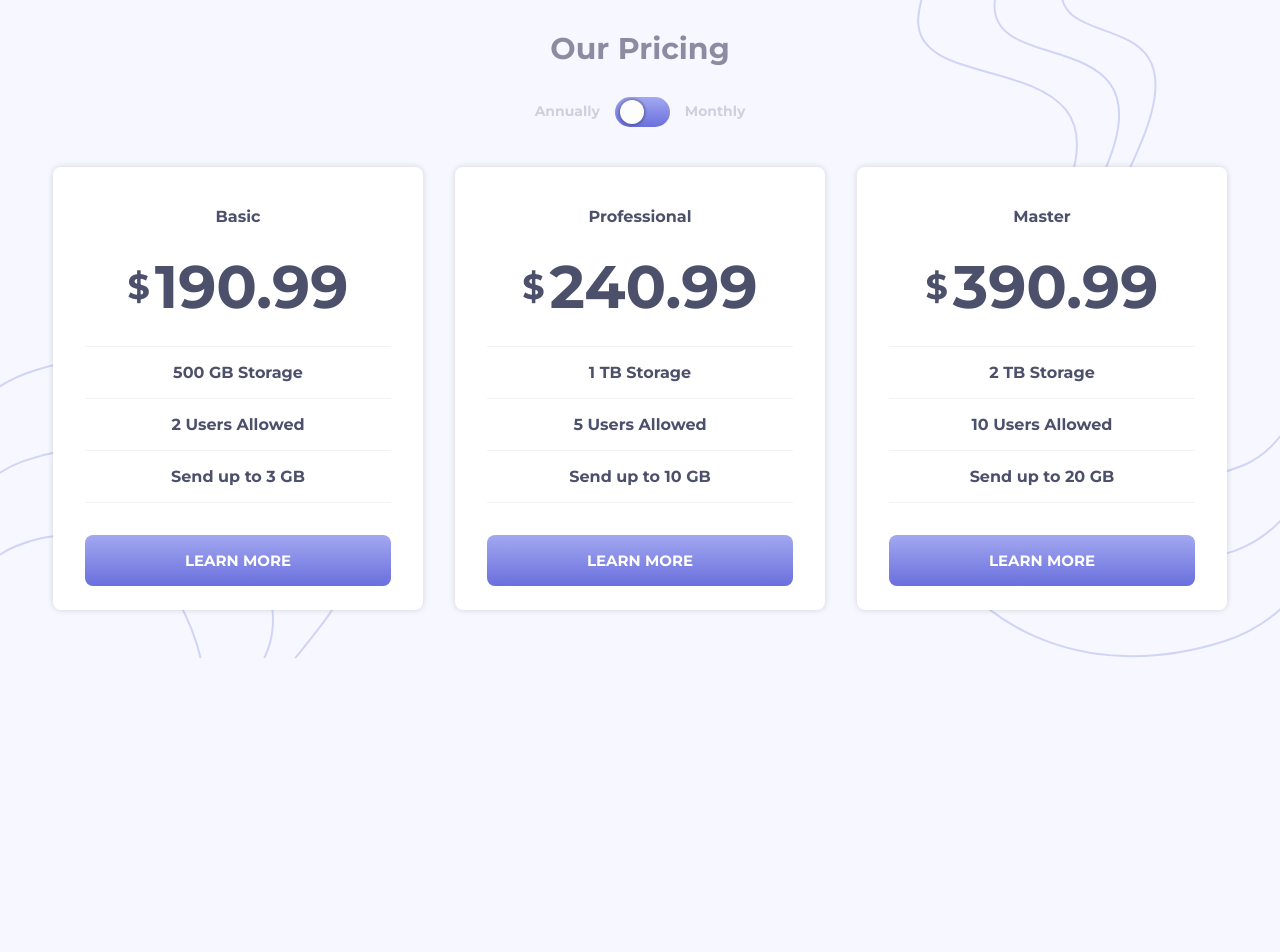
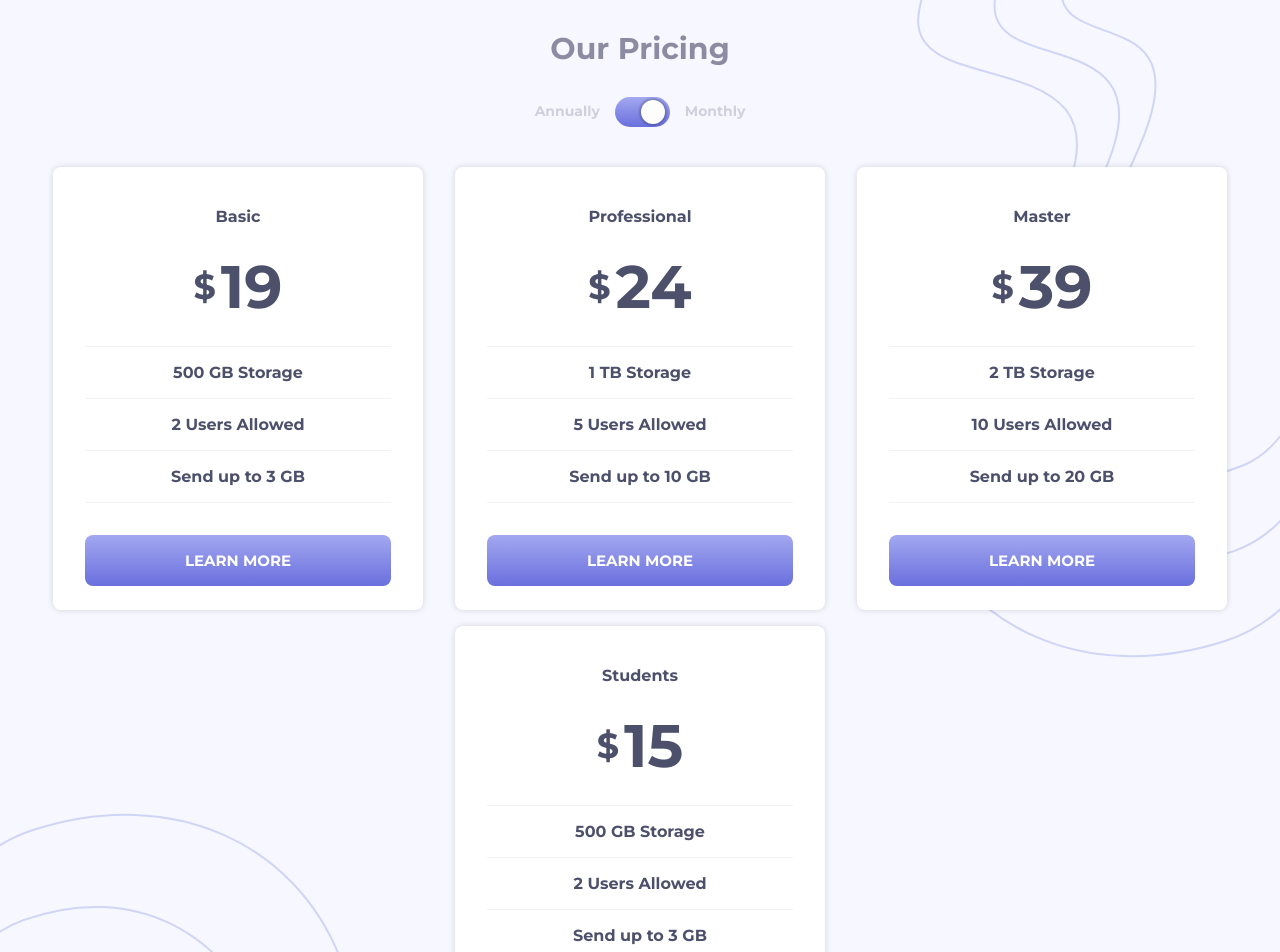
Before and after one commit to carlosqdev/react-pricing-component, a React (Create React App) app: page / in a window 1280 px wide. Shown: the top 952 px of the page. Before the commit the page ends 800 px from the top, so only its background shows below. Built offline with nearby package versions, Linux system fonts and the light colour scheme.

Commit message:
App react estable

```diff
--- a/src/Api.js
+++ b/src/Api.js
@@ -2,7 +2,7 @@ const Api = [
   {
     id: 1,
     plan: 'Basic',
-    price: 190.99,
+    price: 19,
     storage: '500 GB Storage',
     userAllow: '2 Users Allowed',
     sendUp: 'Send up to 3 GB',
@@ -10,7 +10,7 @@ const Api = [
   {
     id: 2,
     plan: 'Professional',
-    price: 240.99,
+    price: 24,
     storage: '1 TB Storage',
     userAllow: '5 Users Allowed',
     sendUp: 'Send up to 10 GB',
@@ -18,10 +18,18 @@ const Api = [
   {
     id: 3,
     plan: 'Master',
-    price: 390.99,
+    price: 39,
     storage: '2 TB Storage',
     userAllow: '10 Users Allowed',
     sendUp: 'Send up to 20 GB',
+  },
+  {
+    id: 4,
+    plan: 'Students',
+    price: 15,
+    storage: '500 GB Storage',
+    userAllow: '2 Users Allowed',
+    sendUp: 'Send up to 3 GB',
   }
 ]
 
--- a/src/assets/styles/components/CardList.css
+++ /dev/null
@@ -1,9 +0,0 @@
-.cards {
-  margin: 4rem 0 0 0;
-  padding: 0 0 2rem 0;
-}
-.cards .wrapper {
-  display: flex;
-  flex-direction: column;
-  align-items: center;
-}
--- a/src/components/Card.jsx
+++ b/src/components/Card.jsx
@@ -1,25 +1,40 @@
-import React from 'react';
-import '../assets/styles/components/Card.css';
+import React, { useContext, useState, useEffect } from "react";
+import { ContainerContext } from "../containers/Container";
+import "../assets/styles/components/Card.css";
 
-const Card = ({ plan, price, storage, userAllow, sendUp }) => {
+const Card = (props) => {
+  const context = useContext(ContainerContext);
+  const [price, setPrice] = useState(props.price);
+
+  useEffect(() => {
+    return () => {
+      if(context.planType === "Annually")
+        setPrice(props.price * 12)
+      else
+        setPrice(props.price)
+    }
+  });
+
   return (
     <div className="card">
-      <h2 className="title_card">{plan}</h2>
+      <h2 className="title_card">{props.plan}</h2>
       <div className="card_body">
         <div className="cost">
           <p>
             <span className="symbol">&#36;</span>
           </p>
-          <h2 id="priceBasic" className="price">{price}</h2>
+          <h2 id="priceBasic" className="price">
+            {price}
+          </h2>
         </div>
         <p className="line">
-          <span className="span">{storage}</span>
+          <span className="span">{props.storage}</span>
         </p>
         <p className="line">
-          <span className="span">{userAllow}</span>
+          <span className="span">{props.userAllow}</span>
         </p>
         <p className="line">
-          <span className="span">{sendUp}</span>
+          <span className="span">{props.sendUp}</span>
         </p>
         <button className="button">Learn More</button>
       </div>
--- a/src/components/Header.jsx
+++ b/src/components/Header.jsx
@@ -1,5 +1,4 @@
 import React from 'react';
-// import Switch from './Switch';
 import '../assets/styles/components/Header.css';
 
 const Header = () => {
@@ -7,7 +6,6 @@ const Header = () => {
     <header className="header">
         <div className="wrapper">
           <h1 className="title_h1">Our Pricing</h1>
-          {/* <Switch /> */}
         </div>
       </header>
   );
--- a/src/containers/Container.jsx
+++ b/src/containers/Container.jsx
@@ -7,21 +7,21 @@ import Api from '../Api';
 export const ContainerContext = React.createContext();
 
 const Container = () => {
-  const [ planType, setPlanType ] = useState('Annually');
-  const [ switchStyle, setSwitchStyle ] = useState('switch');
+  const [ planType, setPlanType ] = useState('Monthly');
+  const [ switchStyle, setSwitchStyle ] = useState('switch monthly');
 
   useEffect(() => {
-    if(planType === "Monthly")
+    if(planType === "Annually")
+      setSwitchStyle("switch");
+    else
       setSwitchStyle("switch monthly");
-    else
-    setSwitchStyle("switch");
   },[planType])
 
   const changePlanType = () => {
-    if(planType === "Annually")
-      setPlanType("Monthly");
+    if(planType === "Monthly")
+      setPlanType("Annually");
     else
-      setPlanType("Annually")
+      setPlanType("Monthly")
   }
 
   return (
```
Also changed, not shown: src/components/CardList.jsx (deleted, +0 -20 lines).
